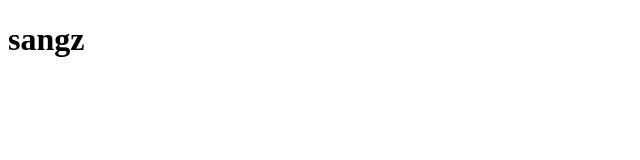
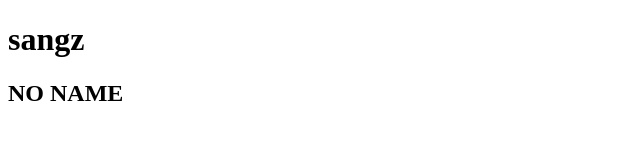
Before and after one commit to vansangz/duan2, a plain HTML site: page index.html in a window 1280 px wide. Shown: the whole page, without its empty margins (0-640 px from the left). Drawn offline with Linux system fonts and the light colour scheme.

Commit message:
sửa đổi lần 1

```diff
--- a/index.html
+++ b/index.html
@@ -7,5 +7,6 @@
   </head>
   <body>
     <h1>sangz</h1>
+    <h2>NO NAME</h2>
   </body>
 </html>
```
